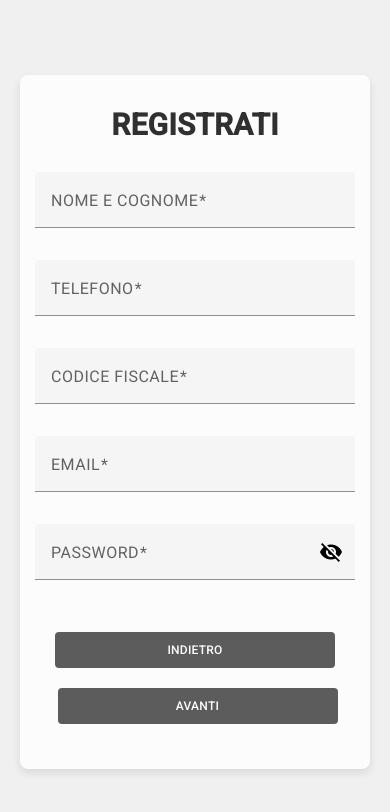
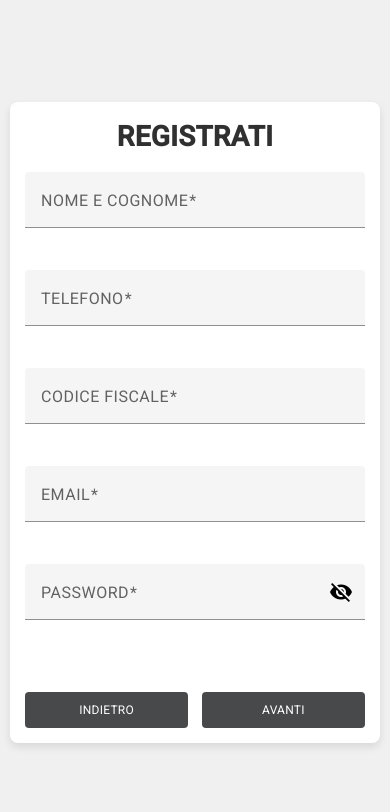
Before and after one commit to LaiffDev/Grup3, an Angular app: page /register in a window 390 px wide. Shown: the top 812 px of the page. Built offline with nearby package versions, Linux system fonts and the light colour scheme.

Commit message:
fixed register page bugs

```diff
--- a/src/app/components/register/register.component.css
+++ b/src/app/components/register/register.component.css
@@ -2,114 +2,92 @@ body {
   overflow: hidden;
 }
 
-.registration-section{
+.example-container {
   display: flex;
   justify-content: center;
   align-items: center;
   min-height: 100vh;
-  background-color: #f0f0f0;
+  padding: 10px;
+  background-color: #f0f0f0; /* Optional: adds a background color */
+  box-sizing: border-box;
+  overflow: hidden; /* Ensure no overflow within this container */
 }
 
-.form {
-  background: rgb(252, 252, 252);
-  padding: 20px; /* Increased padding for more height */
+.login-card {
+  background: white;
+  padding: 30px; /* Increased padding for more height */
   border-radius: 8px;
   box-shadow: 0 4px 8px rgba(0, 0, 0, 0.1);
   max-width: 400px;
   width: 100%;
   box-sizing: border-box; /* Ensures padding is included in the width calculation */
+  overflow: hidden; /* Hide any overflow from this element */
+}
+
+.title {
+  color: #303030;
+  font-weight: bold;
+  font-size: 30px;
+  text-align: center;
+  margin-top: 10px;
+  margin-bottom: 25px;
 }
 
 mat-form-field {
-  width: 100% !important;
-  margin-bottom: 10px;
-  border-radius: 10px !important;
+  width: 100%;
+  margin-bottom: 20px;
 }
 
-.ctas {
-  width: 100%;
-  padding: 10px; /* Increased padding for button height */
-  margin-bottom: 10px;
+
+.button-cta {
+  display: flex;
+  justify-content: space-between;
+  align-items: center;
+  margin-top: 30px; /* Increased margin for more spacing */
+  width: 100%; /* Ensure the container takes full width */
+}
+
+.button-cta .ctas {
+  width: 48%;
+  padding: 12px; /* Increased padding for button height */
   border: none;
   border-radius: 4px;
-  background-color: #5c5c5d;
+  background-color: #48494a;
   color: white;
   cursor: pointer;
   font-size: 16px;
 }
 
-.ctas:hover {
-  background-color:#3b3c3c;
-}
-
-.confirm {
-  display: flex;
-  flex-direction: column;
-  justify-content: center;
-  align-items: center;
-  gap: 10px;
-  margin: 20px;
-  font-weight: 500;
-}
-
-.myb-20 {
-  text-align: center;
-  font-size: 30px;
-  padding: 25px;
-  font-weight: bold;
-  color:#3b3c3c;
+.button-cta .ctas:hover {
+  background-color: #383939;
 }
 
 @media (max-width: 768px) {
-  .form{
-    overflow: hidden;
+  .login-card {
     padding: 20px; /* Adjusted padding for smaller screens */
   }
 
-  .ctas {
+  .button-cta .ctas {
     font-size: 14px;
     padding: 10px;
   }
-}
 
-@media (max-width: 768px) {
-  .form {
-    overflow: hidden;
-    padding: 20px; /* Adjusted padding for smaller screens */
-  }
-
-  .ctas {
-    font-size: 14px;
-    padding: 10px;
+  .title {
+    font-size: 2rem; /* Adjusted font size for smaller screens */
   }
 }
 
 @media (max-width: 480px) {
-  .form {
-    overflow: hidden;
+  .login-card {
     padding: 15px; /* Adjusted padding for very small screens */
   }
 
-  .ctas {
+  .button-cta .ctas {
     font-size: 12px;
     padding: 8px;
   }
-}
 
-  .ctas {
-    font-size: 14px;
-    padding: 10px;
-  }
-
-
-@media (max-width: 480px) {
-  .form {
-    overflow: hidden;
-    padding: 15px; /* Adjusted padding for very small screens */
-  }
-
-  .ctas {
-    font-size: 12px;
-    padding: 8px;
+  .title {
+    font-size: 1.75rem; /* Adjusted font size for very small screens */
   }
 }
--- a/src/app/components/register/register.component.html
+++ b/src/app/components/register/register.component.html
@@ -1,40 +1,30 @@
-<div class="registration-section p-5 overflow w-full">
-  <div class="form">
-    <div class="myb-20">
-      <p class="text-[#303030] font-bold ">REGISTRATI</p>
+<div class="example-container">
+  <div class="login-card">
+    <div class="logo">
+      <p class="title">REGISTRATI</p>
     </div>
-
-    <form class="" [formGroup]="RegisterUserForm" (submit)="saveUserDetails()">
-      <div class="nome-cognome">
-        <mat-form-field>
+    <form [formGroup]="RegisterUserForm" (submit)="saveUserDetails()">
+      <mat-form-field appearance="fill">
         <mat-label>NOME E COGNOME</mat-label>
         <input matInput required formControlName="full_name"/>
       </mat-form-field>
-      </div>
 
-      <div class="nascita-telefono flex gap-10">
-        <mat-form-field>
+      <mat-form-field appearance="fill">
         <mat-label>TELEFONO</mat-label>
         <input matInput required formControlName="phone_number"/>
       </mat-form-field>
-      </div>
 
-      <div class="codice-fiscale">
-        <mat-form-field>
+      <mat-form-field appearance="fill">
         <mat-label>CODICE FISCALE</mat-label>
         <input matInput required formControlName="cod_fisc"/>
       </mat-form-field>
-      </div>
 
-      <div class="email">
-        <mat-form-field>
+      <mat-form-field appearance="fill">
         <mat-label>EMAIL</mat-label>
         <input matInput placeholder="pat@example.com" required formControlName="email"/>
       </mat-form-field>
-      </div>
 
-      <div class="password">
-        <mat-form-field>
+      <mat-form-field appearance="fill">
         <mat-label>PASSWORD</mat-label>
         <input matInput [type]="hide ? 'password' : 'text'" required formControlName="secret"/>
         <button
@@ -47,20 +37,17 @@
           <mat-icon>{{ hide ? "visibility_off" : "visibility" }}</mat-icon>
         </button>
       </mat-form-field>
-      </div>
 
-      <div class="confirm flex justify-center items-center gap-10">
+      <div class="button-cta">
         <button
-          class="ctas bg-[#303030] p-5 text-white rounded-[16px] w-[30%] hover:bg-black transition-all text-center"
+          class="ctas bg-[#303030] p-5 text-white rounded-[16px] w-1/2 hover:bg-black transition-all text-center"
           routerLink=""
         >
           INDIETRO
         </button>
 
-        <button class="button-cta"
-          routerLink="/car-register"
-          style="margin-left: 5px;"
-          class="ctas bg-[#303030] p-5 text-white rounded-[16px] w-[30%] hover:bg-black transition-all"
+        <button
+          class="ctas bg-[#303030] p-5 text-white rounded-[16px] w-1/2 hover:bg-black transition-all"
         >
           AVANTI
         </button>
```
Lines whose indentation alone changed are shown as unchanged.
